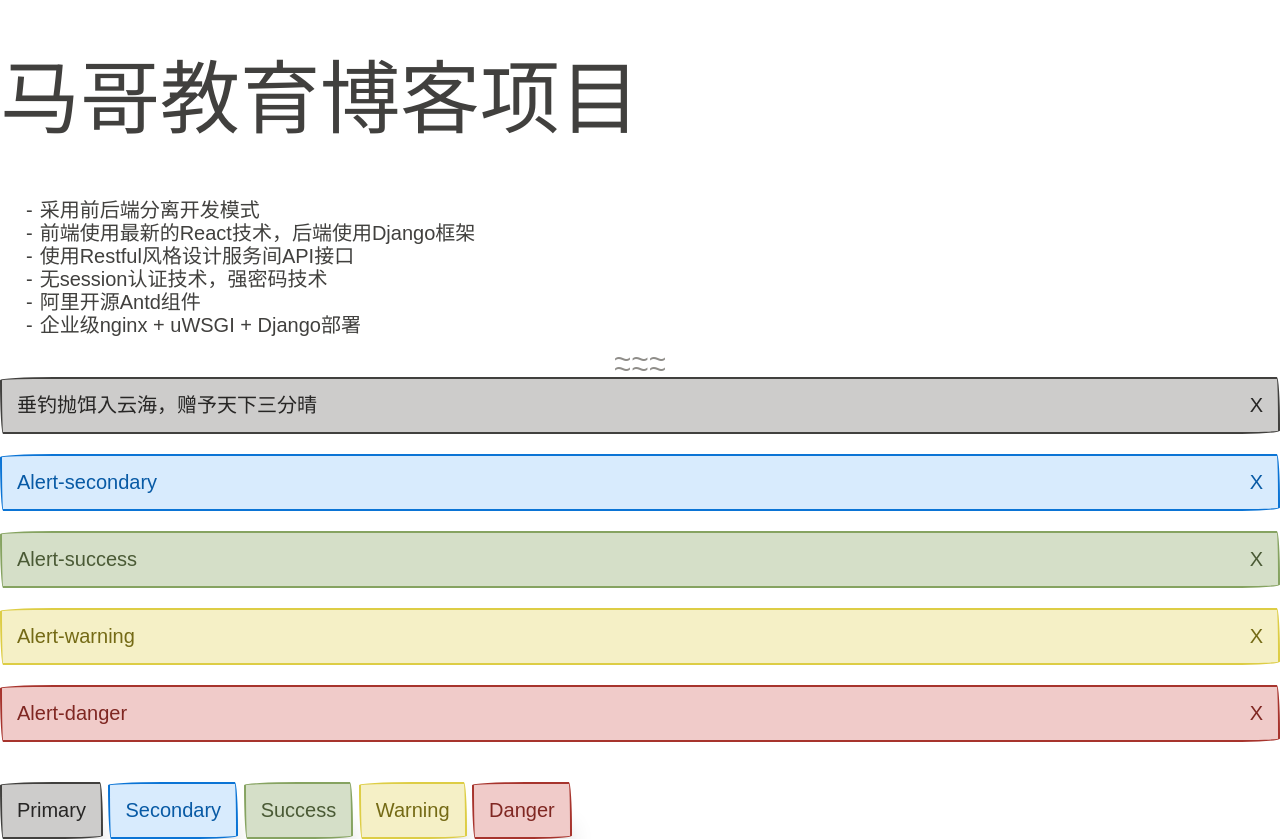
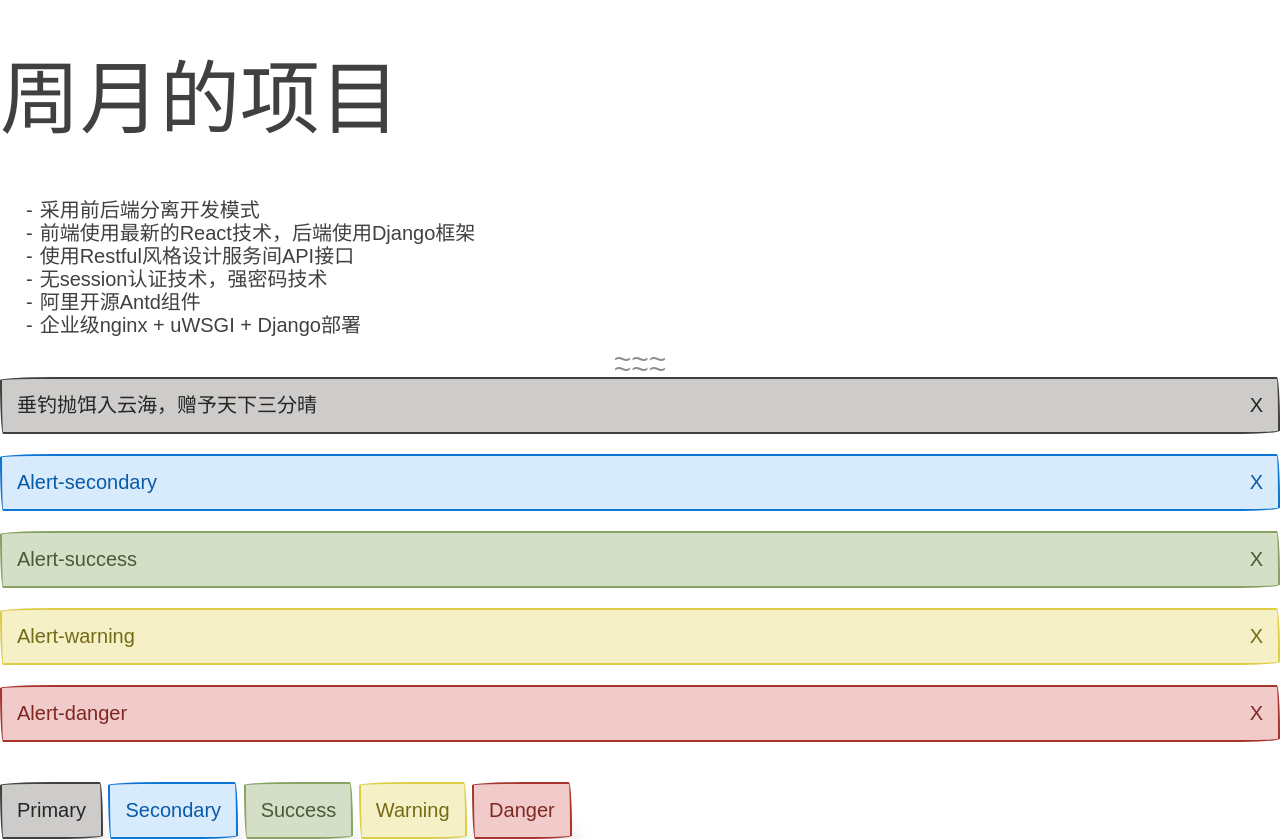
Before and after one commit to chenmoshengshi/1, a plain HTML site: page index.html in a window 1280 px wide. Drawn offline with nearby package versions, Linux system fonts and the light colour scheme; a web font is replaced by a local one.

Commit message:
Update index.html

```diff
--- a/index.html
+++ b/index.html
@@ -6,7 +6,7 @@
 	<link rel="stylesheet" href="https://unpkg.com/papercss@1.7.0/dist/paper.min.css">
 </head>
 <body>
-<h1>马哥教育博客项目</h1>
+<h1>周月的项目</h1>
 <ul>
 	<li>采用前后端分离开发模式</li>
 	<li>前端使用最新的React技术，后端使用Django框架</li>
```
